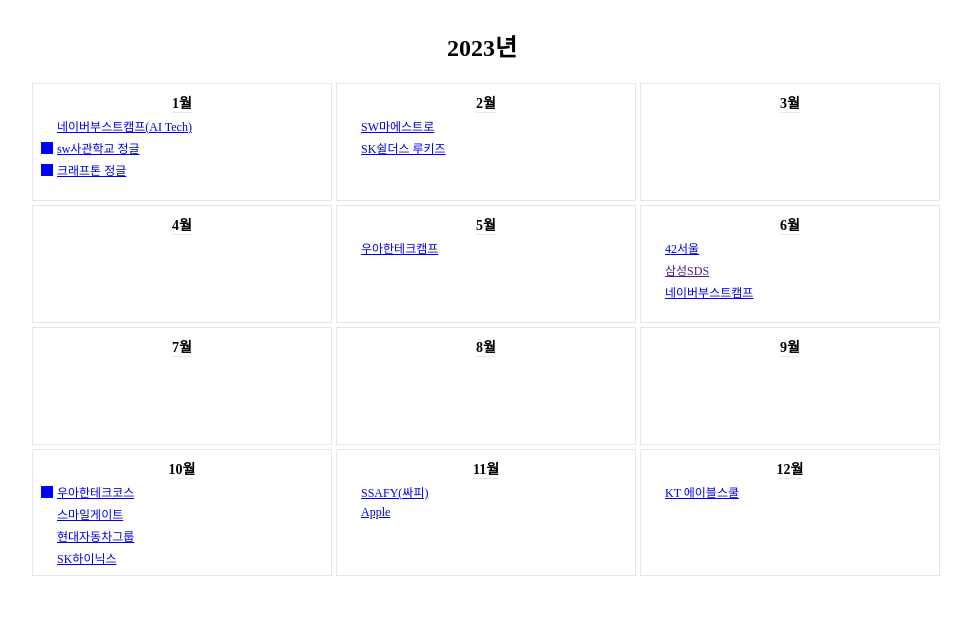
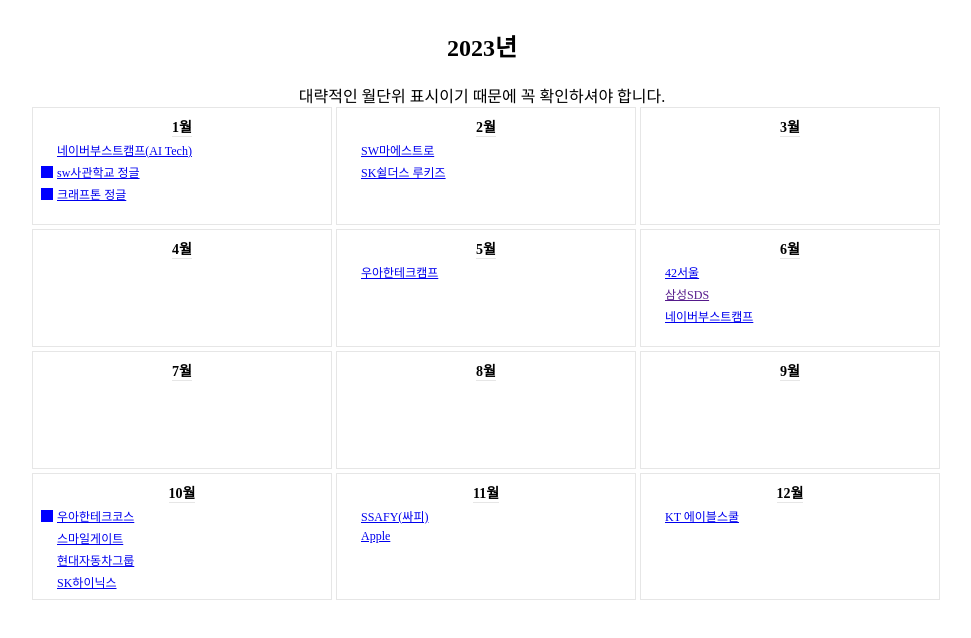
Before and after one commit to yeon-kk/sw-calendar, a React (Create React App) app: page / in a window 1280 px wide. Shown: the top 638 px of the page, without its empty margins (158-1129 px from the left). Built offline with nearby package versions, Linux system fonts and the light colour scheme.

Commit message:
Feat: 주의사항 표기

```diff
--- a/src/pages/calendar/index.tsx
+++ b/src/pages/calendar/index.tsx
@@ -2,11 +2,12 @@
 import styles from './Calendar.module.css';
 
 const YEAR = 2023;
-
+const EXPLAIN = '대략적인 월단위 표시이기 때문에 꼭 확인하셔야 합니다.';
 const Calendar = () => {
   return (
     <article className={styles.calenderContainerLayout}>
       <h2 className={styles.calenderYear}>{YEAR}년</h2>
+      <div className={styles.explain}>{EXPLAIN}</div>
       <div className={styles.calenderLayout}>
         {MONTH.map((value) => (
           <div className={styles.item}>
```
